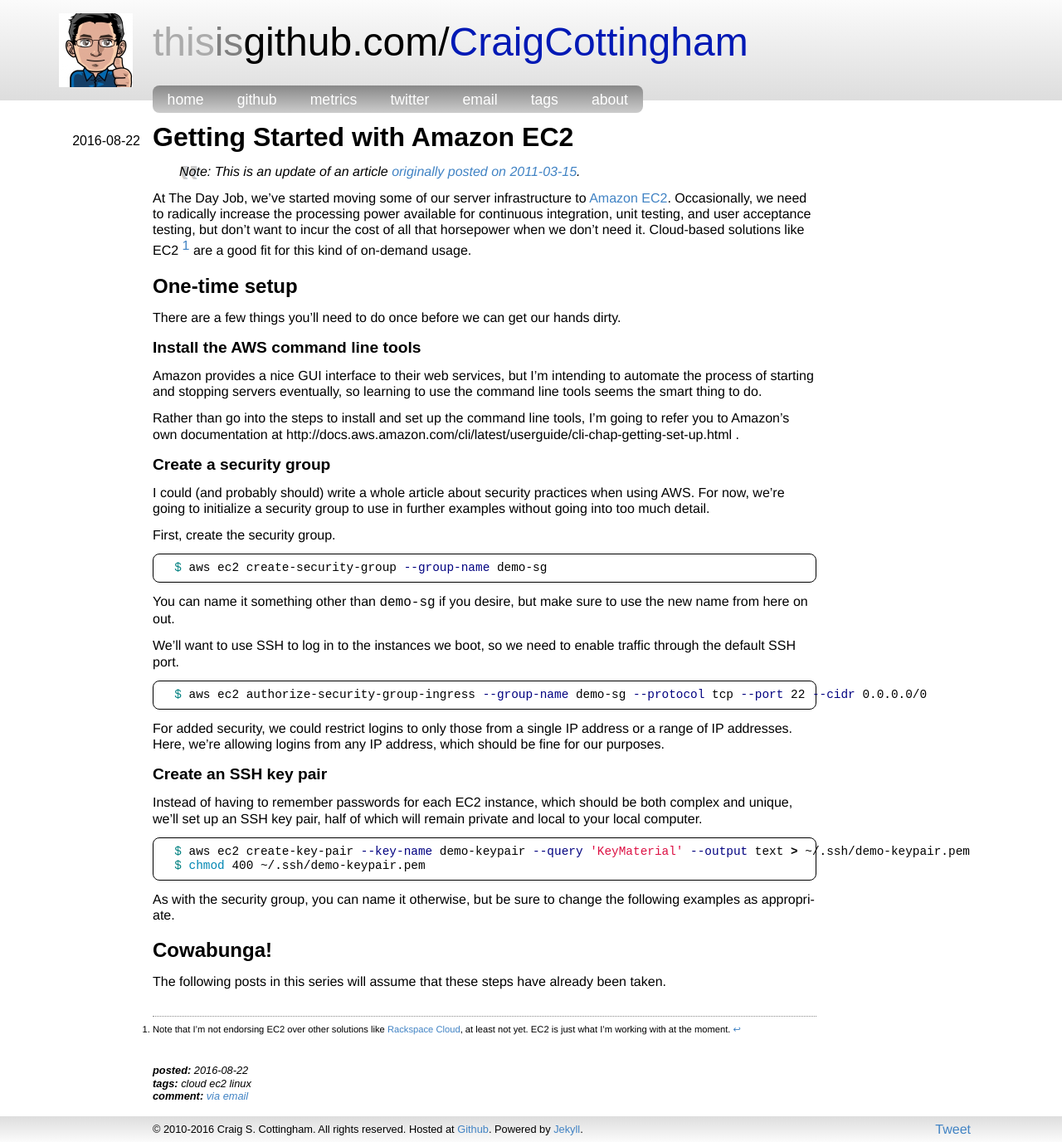
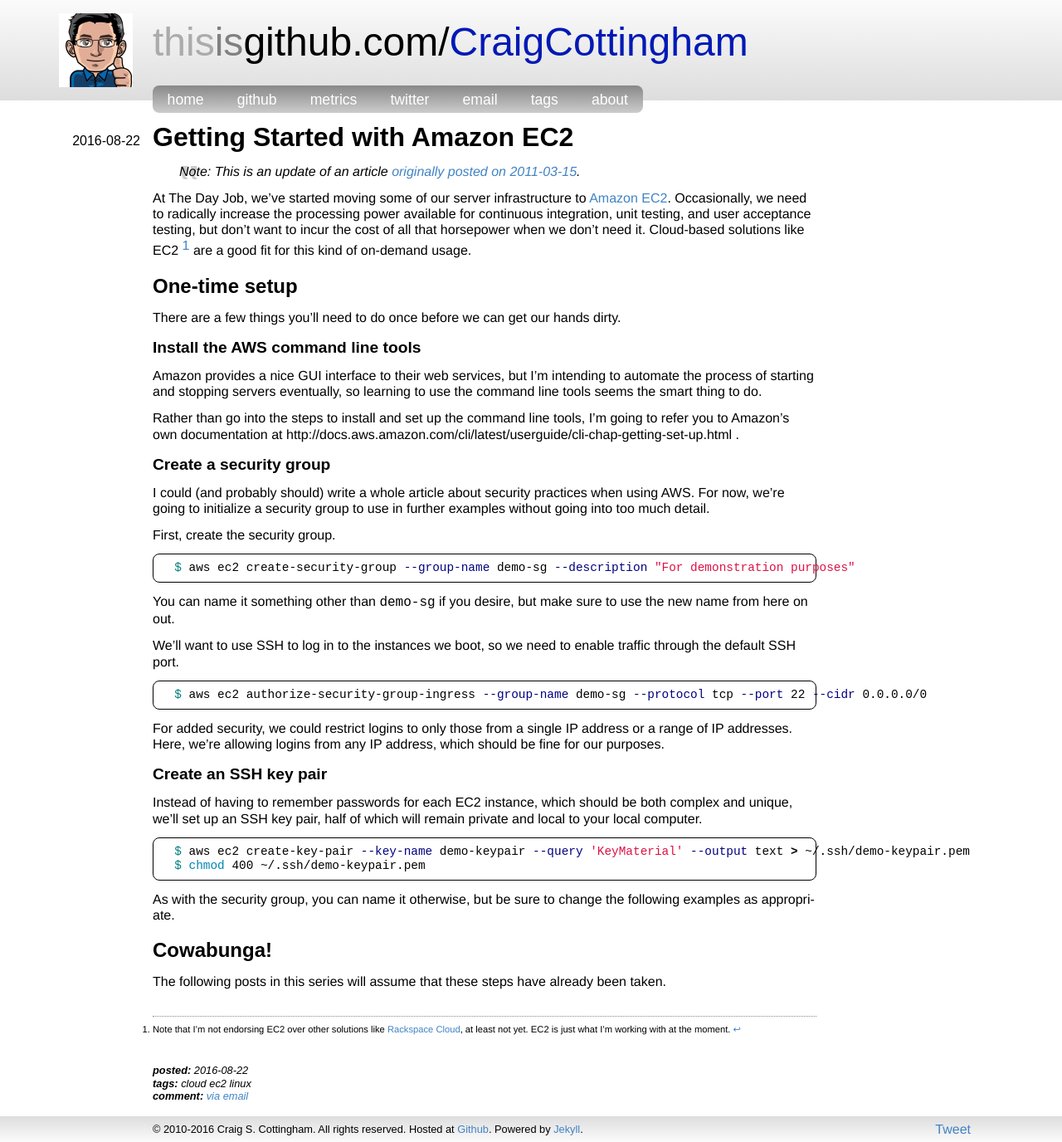
Before and after one commit to krisalyssa/craigcottingham.github.io, a Jekyll site: the page built from _posts/2016-08-22-ec2-getting-started-ii.md, in a window 1280 px wide and 1376 px high. Shown: the whole window at 83% size. Built offline with Jekyll 4.4.1, drawn with Linux system fonts in a browser that asks for light colours; nearby versions of some CDN libraries; comment, search, counter and statistics services are not loaded.

Commit message:
Fix sample code

```diff
--- a/_posts/2016-08-22-ec2-getting-started-ii.md
+++ b/_posts/2016-08-22-ec2-getting-started-ii.md
@@ -34,7 +34,7 @@ we're going to initialize a security group to use in further examples without go
 First, create the security group.
 
 {% highlight sh %}
-  $ aws ec2 create-security-group --group-name demo-sg
+  $ aws ec2 create-security-group --group-name demo-sg --description "For demonstration purposes"
 {% endhighlight %}
 
 You can name it something other than `demo-sg` if you desire, but make sure to use the new name from here on out.
```
